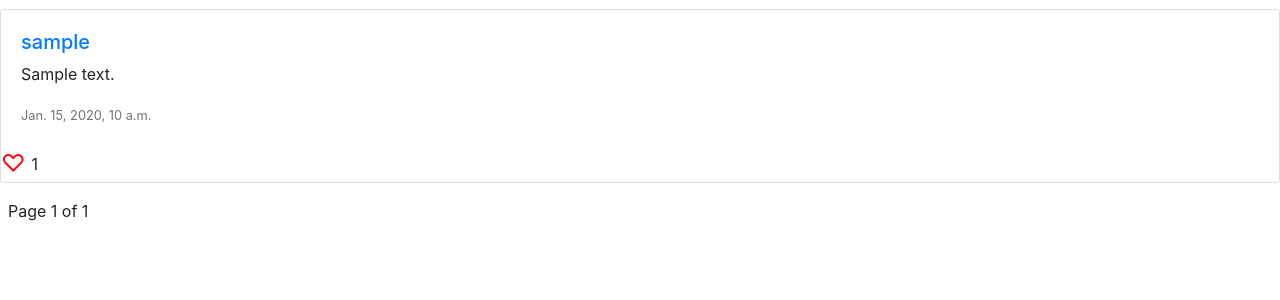
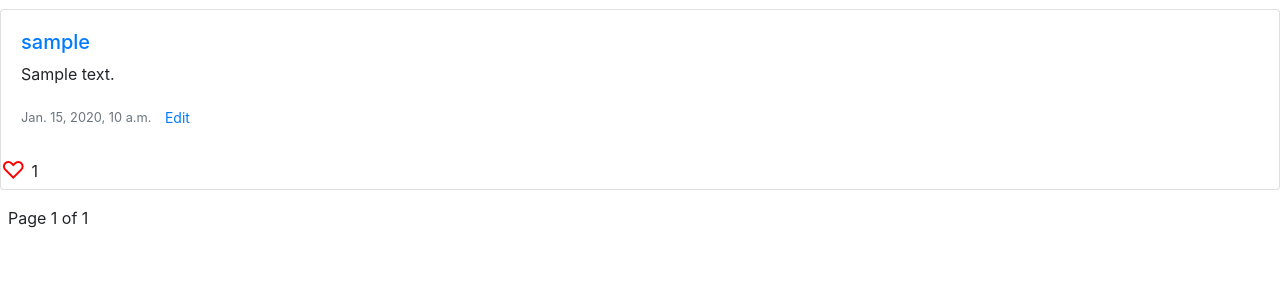
Before and after one commit to xavieralves16/network_project_cs50w, a Django app: page / in a window 1280 px wide. Shown: the part 258-558 px from the top of the page. Run offline with Django 3.2, Linux system fonts and the light colour scheme; a user stored in the database is signed in; tables that the repository leaves empty hold one stand-in row (values such as "Sample post"); some libraries are stand-ins or nearby versions.

Commit message:
Added button for edit in index

```diff
--- a/network/templates/network/index.html
+++ b/network/templates/network/index.html
@@ -21,6 +21,9 @@
                 <h5><a href="{% url 'profile' post.user.username %}">{{ post.user.username }}</a></h5>
                 <p>{{ post.content }}</p>
                 <small class="text-muted">{{ post.timestamp }}</small>
+                {% if user == post.user %}
+                    <button class="btn btn-sm btn-link edit-btn">Edit</button>
+                {% endif %}
             </div>
             <div style="display: flex; align-items: center; gap: 6px;">
                 <form action="{% url 'like_post' post.id %}" method="post" style="margin: 0;">
```
Also changed, not shown: network/static/network/edit.js (added).
